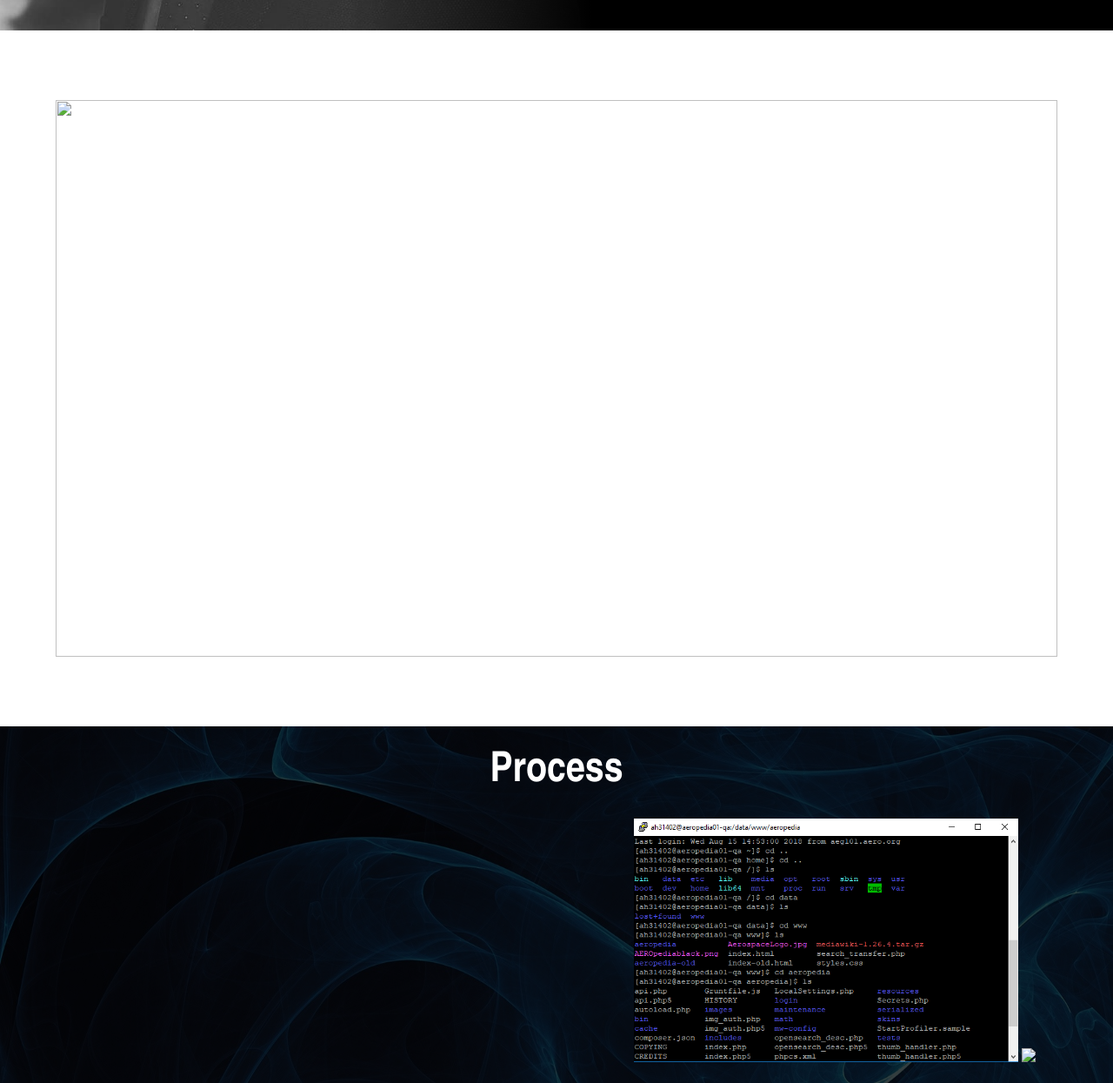
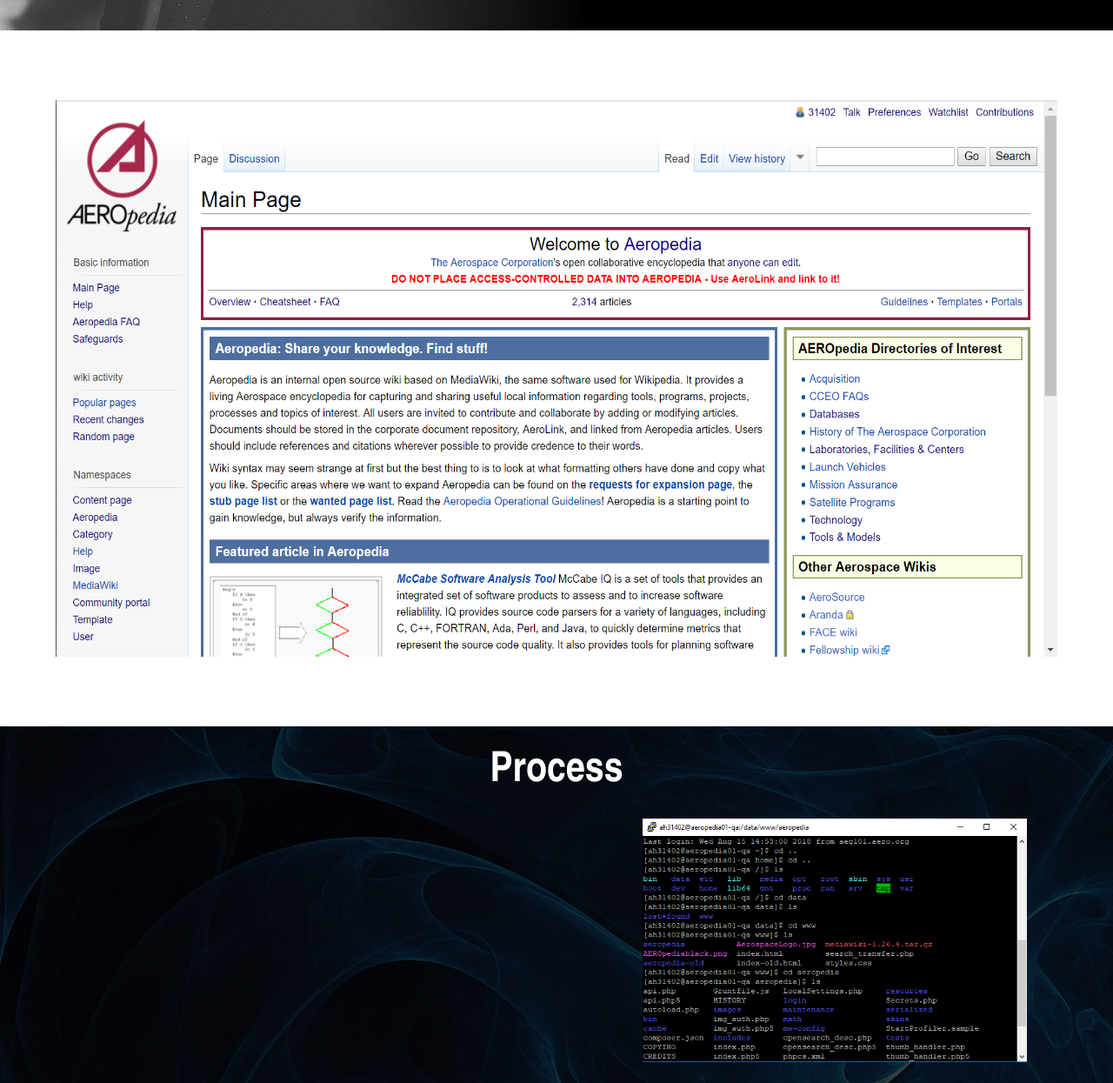
Before and after one commit to arthurhhe/AerospaceOutbrief, a plain HTML site: page index.html in a window 1280 px wide. Shown: the part 2365-3610 px from the top of the page at 87% size. Drawn offline with Linux system fonts and the light colour scheme; a web font is replaced by a local one.

Commit message:
Add files via upload

```diff
--- a/index.html
+++ b/index.html
@@ -55,7 +55,7 @@
 	</div>
 	<div class="fullpage" id="oldaeropedia">
 		<div class="title" id="oldaeropediatitle">Old Aeropedia</div>
-		<img id="oldaeroscreenshot" src="oldaeropedia.PNG"/>
+		<img id="oldaeroscreenshot" src="oldaeropedia.png"/>
 	</div>
 	<div class="fullpage" id="processbackground"></div>
 	<div class="fullpage" id="process">
@@ -81,8 +81,8 @@
 			<p>&nbsp;&nbsp;&nbsp;&nbsp;&nbsp;&nbsp;&nbsp;&nbsp;&#9702;&nbsp;&nbsp;&nbsp;&nbsp;Help pages either newly created or improved</p>
 		</div>
 		<div id="processimg">
-			<img id="putty" src="putty.PNG"/>
-			<img id="winscp" src="winscp.PNG"/>
+			<img id="putty" src="putty.png"/>
+			<img id="winscp" src="winscp.png"/>
 		</div>
 	</div>
 	<div class="fullpage" id="accimp">
@@ -176,7 +176,7 @@
 		</div>
 		<div id="feedbackimg">
 			<img id="games" src="aerogames.jpg"/>
-			<img id="hack" src="hackathon.JPG"/>
+			<img id="hack" src="hackathon.jpg"/>
 		</div>
 	</div>
 	<div class="fullpage" id="thanks">
```
Also changed, not shown: bluestars.png (added), oldaeropedia.png (added), winscp.png (added).
